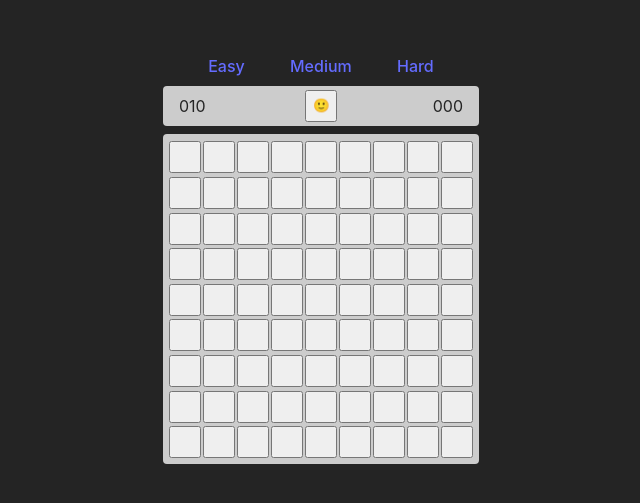
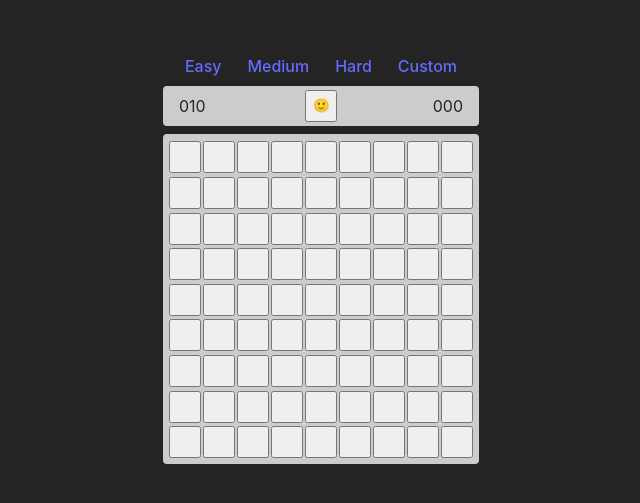
Before and after one commit to tunalad/vue-minesweeper, a Vue app: page / in a window 1280 px wide. Shown: the part 141-644 px from the top of the page, without its empty margins (319-959 px from the left). Built offline with nearby package versions, Linux system fonts and the light colour scheme.

Commit message:
implemented custom difficulty

```diff
--- a/src/App.vue
+++ b/src/App.vue
@@ -11,6 +11,13 @@ const flaggedCount = ref(0);
 const height = ref(9);
 const width = ref(9);
 const bombs = ref(10);
+
+const customDif = ref(false);
+const customDifBoard = ref({
+    height: 3,
+    width: 3,
+    bombs: 1,
+});
 
 function resetBoard() {
     smiley.value.innerText = "🙂";
@@ -30,24 +37,72 @@ function gameWon() {
 }
 
 function setDifficulty(board) {
-    height.value = board.height;
-    width.value = board.width;
-    bombs.value = board.bombs;
+    height.value = parseInt(board.height);
+    width.value = parseInt(board.width);
+    bombs.value = parseInt(board.bombs);
     resetBoard();
 }
 </script>
 
 <template>
     <div class="difficulty">
-        <a href="#" @click="setDifficulty({ height: 9, width: 9, bombs: 10 })"
+        <a
+            href="#"
+            @click="
+                setDifficulty({ height: 9, width: 9, bombs: 10 });
+                customDif = false;
+            "
             >Easy</a
         >
-        <a href="#" @click="setDifficulty({ height: 16, width: 16, bombs: 40 })"
+        <a
+            href="#"
+            @click="
+                setDifficulty({ height: 16, width: 16, bombs: 40 });
+                customDif = false;
+            "
             >Medium</a
         >
-        <a href="#" @click="setDifficulty({ height: 16, width: 30, bombs: 99 })"
+        <a
+            href="#"
+            @click="
+                setDifficulty({ height: 16, width: 30, bombs: 99 });
+                customDif = false;
+            "
             >Hard</a
         >
+        <a
+            href="#"
+            @click="
+                customDif = true;
+                resetBoard();
+            "
+            >Custom</a
+        >
+    </div>
+    <div class="custom-dif" v-if="customDif">
+        <form>
+            <span>Height: </span>
+            <input v-model="customDifBoard.height" name="height" />
+            <br />
+            <span>Width: </span>
+            <input v-model="customDifBoard.width" name="width" />
+            <br />
+            <span>Mines: </span>
+            <input v-model="customDifBoard.bombs" name="bombs" />
+            <br />
+            <button
+                type="button"
+                @click="
+                    setDifficulty({
+                        height: customDifBoard.height,
+                        width: customDifBoard.width,
+                        bombs: customDifBoard.bombs,
+                    })
+                "
+            >
+                Update
+            </button>
+        </form>
     </div>
     <div class="stats">
         <div class="flags">
@@ -56,6 +111,7 @@ function setDifficulty(board) {
         <button ref="smiley" class="smiley" @click="resetBoard">🙂</button>
         <div class="time"><Timer ref="timerRef" /></div>
     </div>
+    <div class="board-wrapper">
         <Board
             :width="width"
             :height="height"
@@ -66,6 +122,7 @@ function setDifficulty(board) {
             @firstClick="timerRef.startTimer()"
             @flaggedCount="flaggedCount = $event"
         />
+    </div>
 </template>
 
 <style scoped>
@@ -73,6 +130,15 @@ function setDifficulty(board) {
     display: flex;
     justify-content: space-evenly;
 }
+.difficulty a {
+    padding: 0 0.25rem;
+}
+
+.board-wrapper {
+    display: flex;
+    justify-content: center;
+}
+
 .board {
     border-radius: 0.25rem;
 }
@@ -95,4 +161,8 @@ function setDifficulty(board) {
     left: 50%;
     transform: translateX(-50%);
 }
+.custom-dif input {
+    max-width: 3rem;
+    max-height: 3rem;
+}
 </style>
```
Lines whose indentation alone changed are shown as unchanged.
